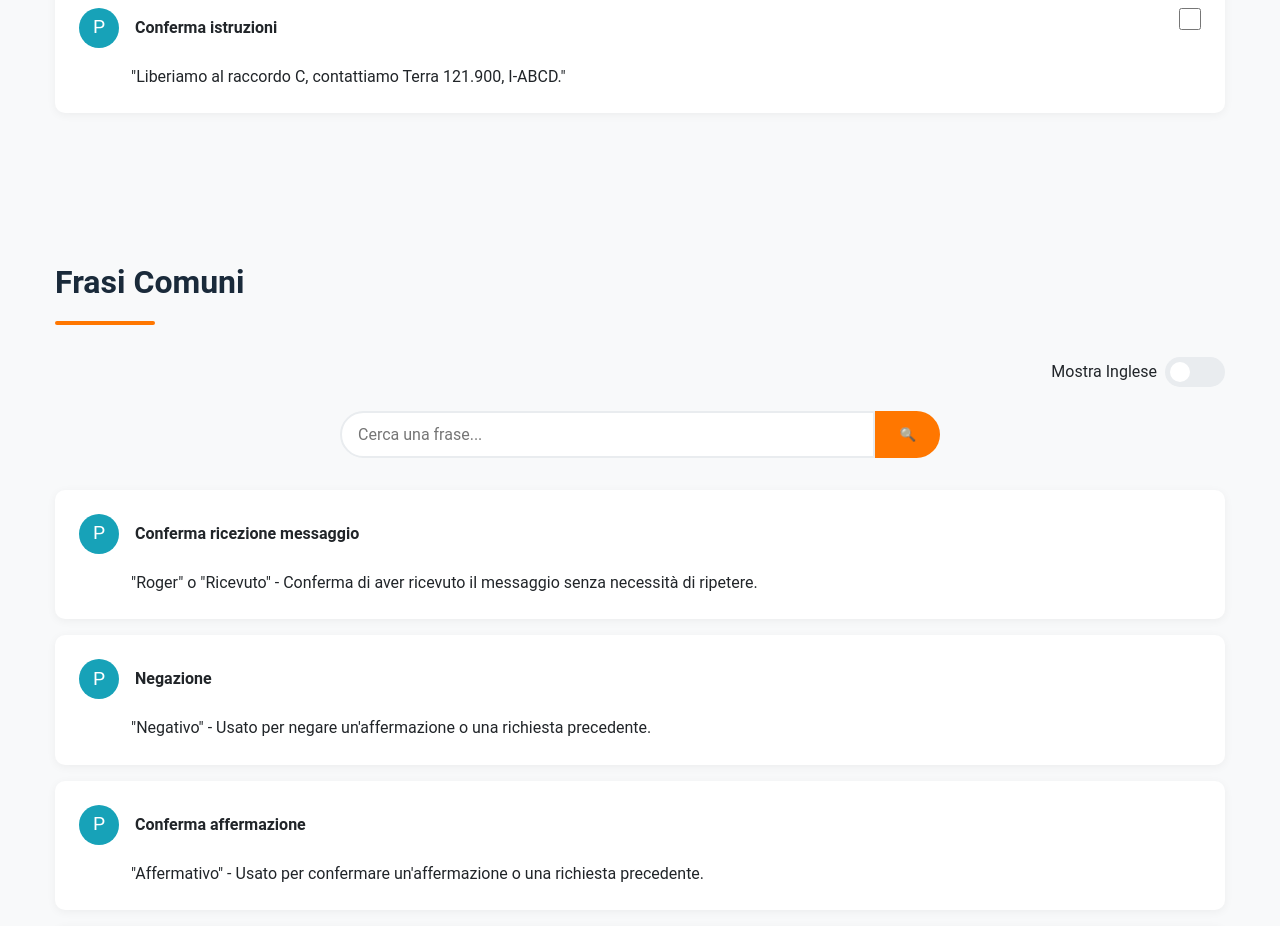
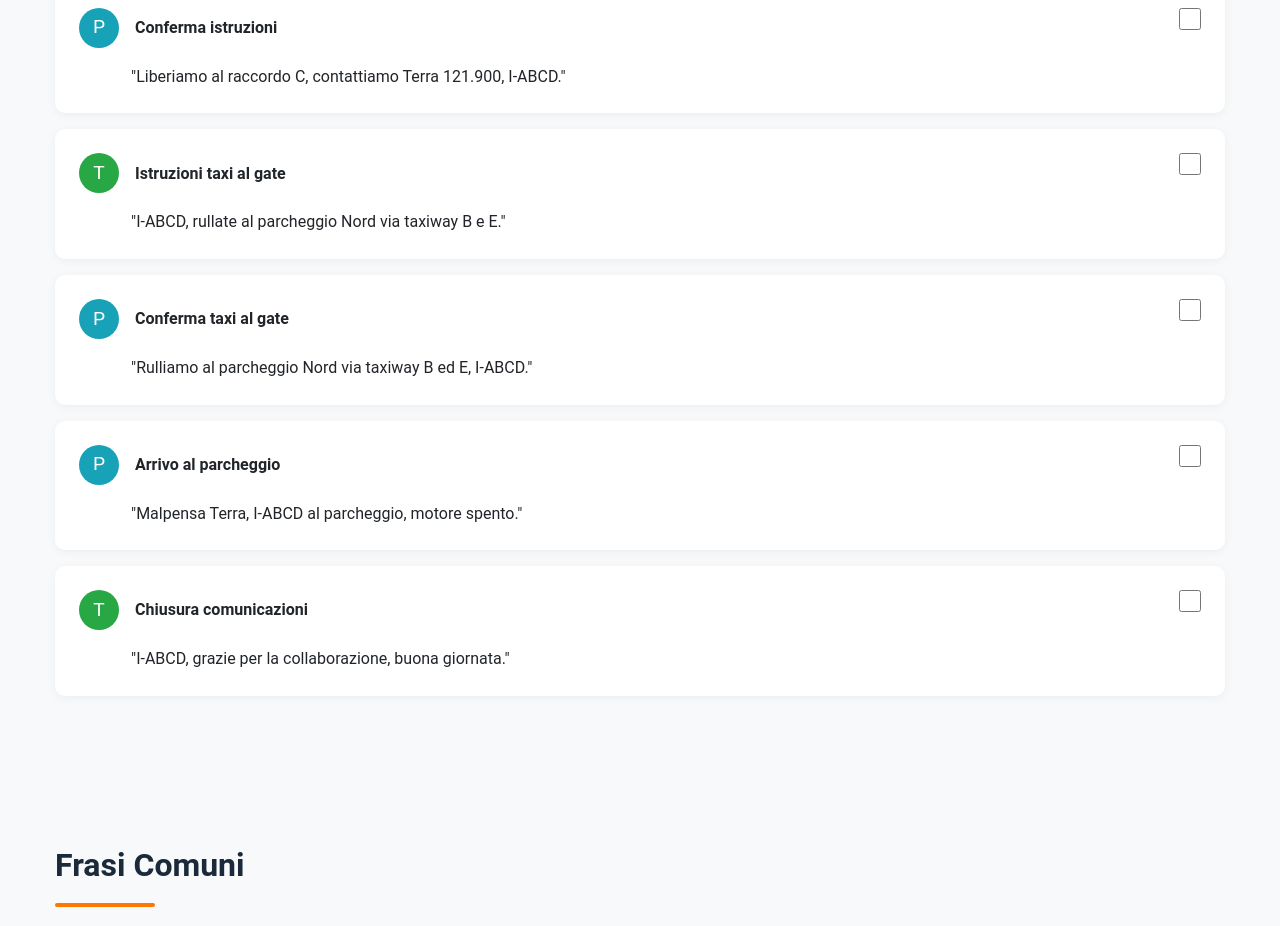
Before and after one commit to sormanilorenzo/AeroCommsVFR, a plain HTML site: page index.html in a window 1280 px wide. Shown: the part 6800-7726 px from the top of the page. Drawn offline with Linux system fonts and the light colour scheme.

Commit message:
Update index.html

```diff
--- a/index.html
+++ b/index.html
@@ -1138,6 +1138,62 @@
                         "Vacating at taxiway C, contacting Ground 121.900, I-ABCD."
                     </div>
                 </div>
+
+                <div class="communication-item">
+                    <div class="comm-header">
+                        <div class="icon tower">T</div>
+                        <div class="comm-title">Istruzioni taxi al gate</div>
+                        <input type="checkbox" class="checkbox">
+                    </div>
+                    <div class="comm-content">
+                        "I-ABCD, rullate al parcheggio Nord via taxiway B e E."
+                    </div>
+                    <div class="eng-content">
+                        "I-ABCD, taxi to North parking via taxiway B and E."
+                    </div>
+                </div>
+
+                <div class="communication-item">
+                    <div class="comm-header">
+                        <div class="icon pilot">P</div>
+                        <div class="comm-title">Conferma taxi al gate</div>
+                        <input type="checkbox" class="checkbox">
+                    </div>
+                    <div class="comm-content">
+                        "Rulliamo al parcheggio Nord via taxiway B ed E, I-ABCD."
+                    </div>
+                    <div class="eng-content">
+                        "Taxiing to North parking via taxiway B and E, I-ABCD."
+                    </div>
+                </div>
+
+                <div class="communication-item">
+                    <div class="comm-header">
+                        <div class="icon pilot">P</div>
+                        <div class="comm-title">Arrivo al parcheggio</div>
+                        <input type="checkbox" class="checkbox">
+                    </div>
+                    <div class="comm-content">
+                        "Malpensa Terra, I-ABCD al parcheggio, motore spento."
+                    </div>
+                    <div class="eng-content">
+                        "Malpensa Ground, I-ABCD at parking, engine shut down."
+                    </div>
+                </div>
+
+                <div class="communication-item">
+                    <div class="comm-header">
+                        <div class="icon tower">T</div>
+                        <div class="comm-title">Chiusura comunicazioni</div>
+                        <input type="checkbox" class="checkbox">
+                    </div>
+                    <div class="comm-content">
+                        "I-ABCD, grazie per la collaborazione, buona giornata."
+                    </div>
+                    <div class="eng-content">
+                        "I-ABCD, thank you for your cooperation, have a good day."
+                    </div>
+                </div>
             </div>
         </div>
     </section>
```
